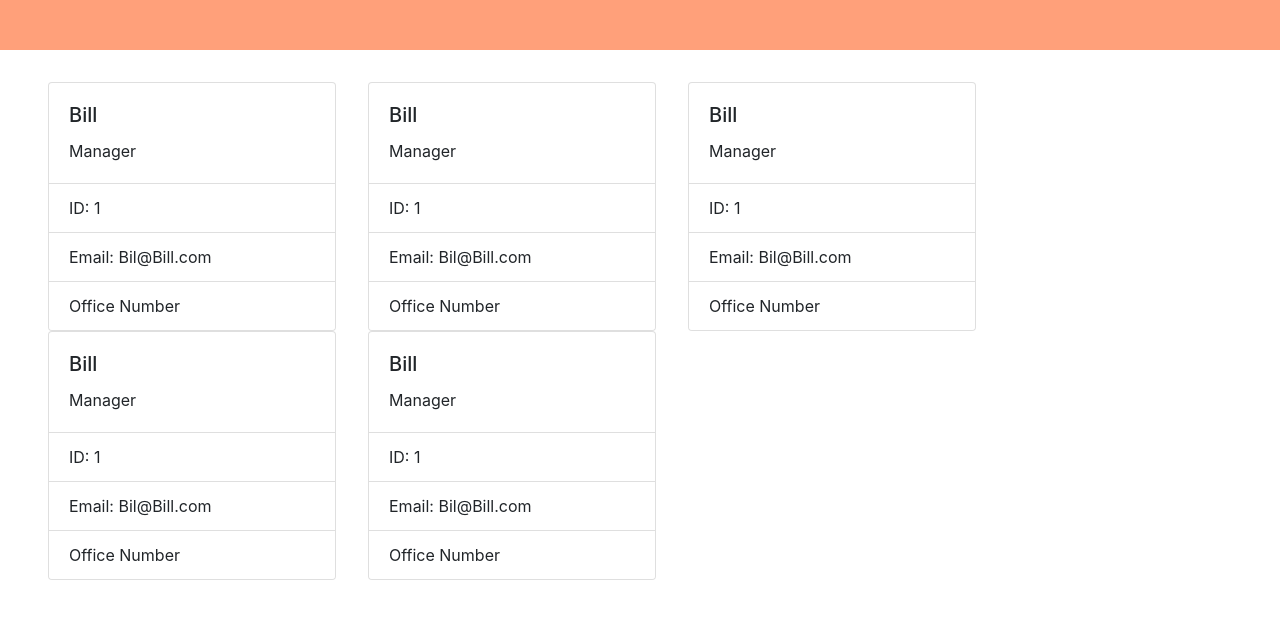
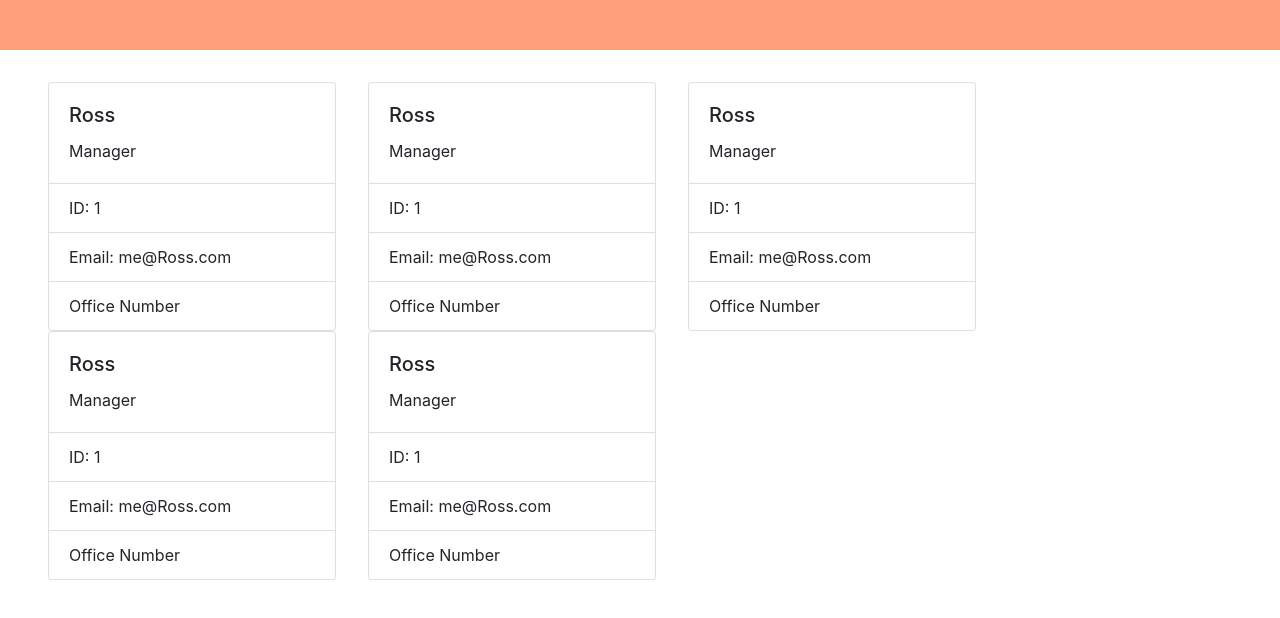
Before and after one commit to raws-boop/team_profile_generator, a website: page template.html in a window 1280 px wide. Shown: the part 134-752 px from the top of the page. Drawn offline with nearby package versions, Linux system fonts and the light colour scheme.

```diff
--- a/template.html
+++ b/template.html
@@ -24,12 +24,12 @@
         style="width: 18rem; margin-left: 1rem; margin-right: 1rem"
       >
         <div class="card-body">
-          <h5 class="card-title">Bill</h5>
+          <h5 class="card-title">Ross</h5>
           <p class="card-text">Manager</p>
         </div>
         <ul class="list-group list-group-flush">
           <li class="list-group-item">ID: 1</li>
-          <li class="list-group-item">Email: Bil@Bill.com</li>
+          <li class="list-group-item">Email: me@Ross.com</li>
           <li class="list-group-item">Office Number</li>
         </ul>
       </div>
@@ -38,12 +38,12 @@
         style="width: 18rem; margin-left: 1rem; margin-right: 1rem"
       >
         <div class="card-body">
-          <h5 class="card-title">Bill</h5>
+          <h5 class="card-title">Ross</h5>
           <p class="card-text">Manager</p>
         </div>
         <ul class="list-group list-group-flush">
           <li class="list-group-item">ID: 1</li>
-          <li class="list-group-item">Email: Bil@Bill.com</li>
+          <li class="list-group-item">Email: me@Ross.com</li>
           <li class="list-group-item">Office Number</li>
         </ul>
       </div>
@@ -52,12 +52,12 @@
         style="width: 18rem; margin-left: 1rem; margin-right: 1rem"
       >
         <div class="card-body">
-          <h5 class="card-title">Bill</h5>
+          <h5 class="card-title">Ross</h5>
           <p class="card-text">Manager</p>
         </div>
         <ul class="list-group list-group-flush">
           <li class="list-group-item">ID: 1</li>
-          <li class="list-group-item">Email: Bil@Bill.com</li>
+          <li class="list-group-item">Email: me@Ross.com</li>
           <li class="list-group-item">Office Number</li>
         </ul>
       </div>
@@ -66,12 +66,12 @@
         style="width: 18rem; margin-left: 1rem; margin-right: 1rem"
       >
         <div class="card-body">
-          <h5 class="card-title">Bill</h5>
+          <h5 class="card-title">Ross</h5>
           <p class="card-text">Manager</p>
         </div>
         <ul class="list-group list-group-flush">
           <li class="list-group-item">ID: 1</li>
-          <li class="list-group-item">Email: Bil@Bill.com</li>
+          <li class="list-group-item">Email: me@Ross.com</li>
           <li class="list-group-item">Office Number</li>
         </ul>
       </div>
@@ -80,12 +80,12 @@
         style="width: 18rem; margin-left: 1rem; margin-right: 1rem"
       >
         <div class="card-body">
-          <h5 class="card-title">Bill</h5>
+          <h5 class="card-title">Ross</h5>
           <p class="card-text">Manager</p>
         </div>
         <ul class="list-group list-group-flush">
           <li class="list-group-item">ID: 1</li>
-          <li class="list-group-item">Email: Bil@Bill.com</li>
+          <li class="list-group-item">Email: me@Ross.com</li>
           <li class="list-group-item">Office Number</li>
         </ul>
       </div>
```
Also changed, not shown: index.js (+4 -4 lines), README.md, dist/teamProfile.html.
